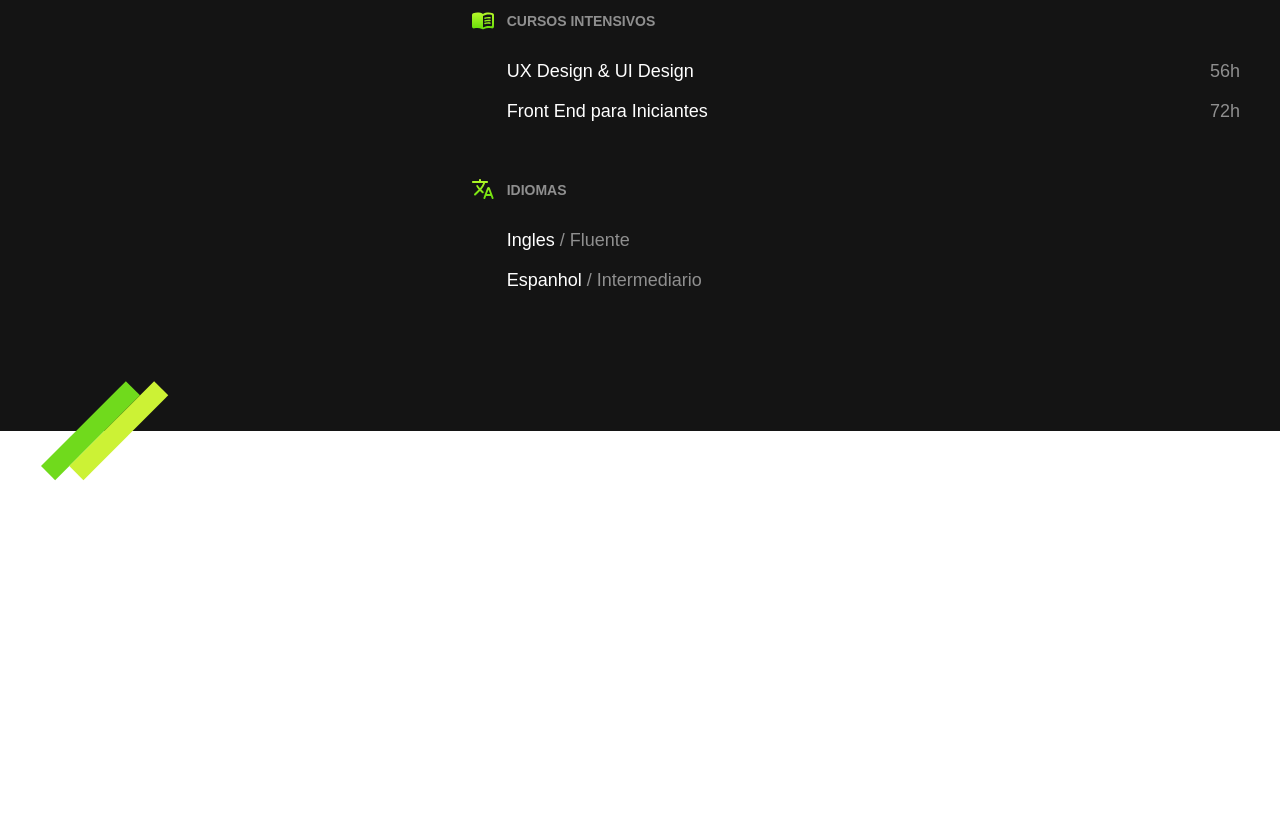
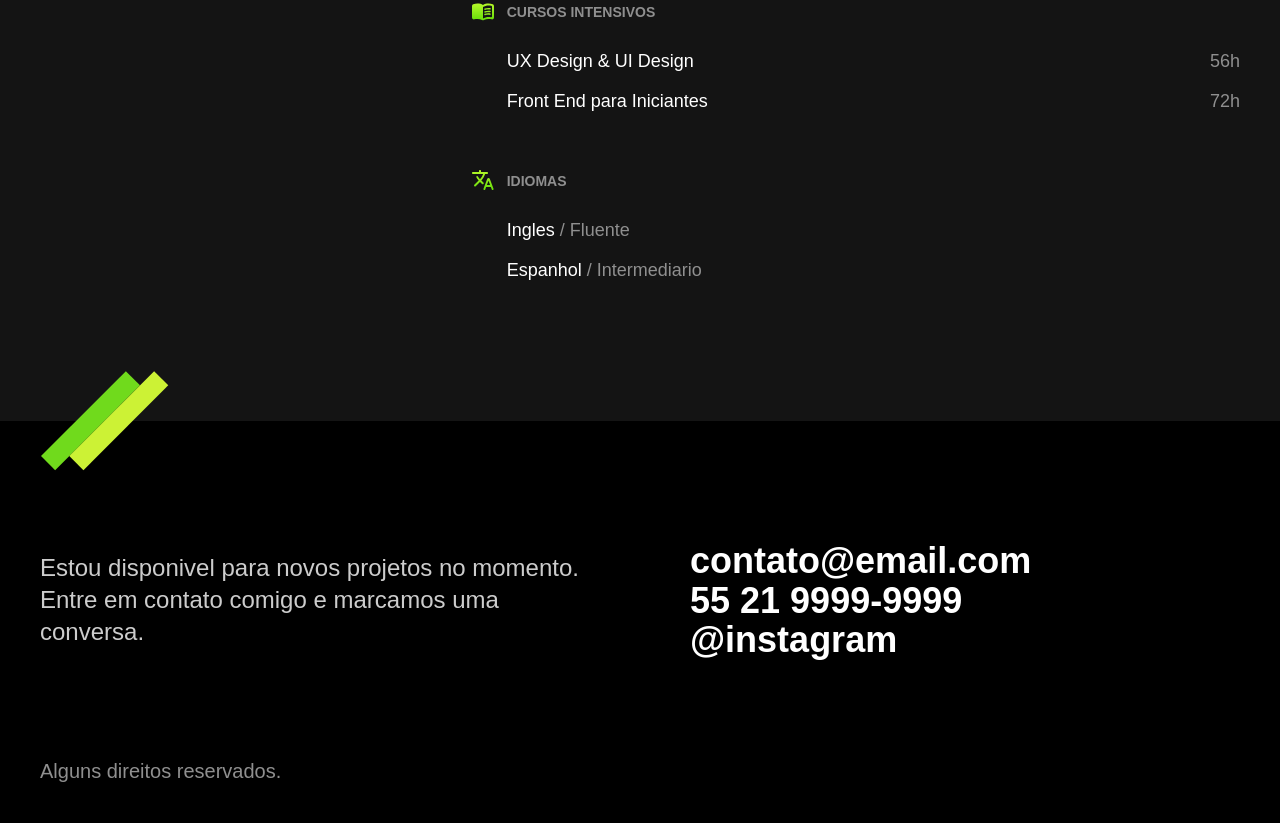
Before and after one commit to PauloAlmeida33/Projeto-Portfolio, a plain HTML site: page index.html in a window 1280 px wide. Shown: the part 1977-2800 px from the top of the page. Drawn offline with Linux system fonts and the light colour scheme.

Commit message:
finalizando a parte de footer do site

```diff
--- /dev/null
+++ b/footer.css
@@ -0,0 +1,47 @@
+.footer {
+    background: #000000;
+}
+
+.footer-container {
+    max-width: 1200px;
+    padding: 120px 20px 60px 20px;
+    margin: 0 auto;
+    display: grid;
+    grid-template-columns: 1fr 1fr;
+    gap: 100px;
+    align-items: center;
+}
+
+.footer-texto {
+    font-size: 1.5rem;
+    line-height: 1.33;
+    color: #cccccc;
+}
+
+.footer-contato li {
+    font-weight: bold;
+    font-size: 2.25rem;
+    line-height: 1.1;
+    color: #ffffff;
+}
+
+.footer-contato li a {
+    text-decoration: none;
+    color: #ffffff;
+}
+
+.footer-copy {
+    grid-column: 1 / -1;
+    font-size: 1.25rem;
+    color: #8f8f8f;
+}
+
+@media (max-width: 800px) {
+    .footer-container {
+        grid-template-columns: 1fr;
+        gap: 40px;
+    }
+    .footer-contato li {
+        font-size: 1.5rem;
+    }
+}
--- a/global.css
+++ b/global.css
@@ -2,7 +2,6 @@ body {
     font-family: 'Fira Sans', Arial, sans-serif;
     margin: 0px;
     color: #141414;
-    margin-bottom: 500px;
 }
 
 h1,
@@ -20,6 +19,7 @@ ul {
 
 img{
     max-width: 100%;
+    height: auto;
     display: block;
 }
 
--- a/index.html
+++ b/index.html
@@ -3,12 +3,13 @@
 <head>
     <meta charset="UTF-8">
     <meta name="viewport" content="width=device-width, initial-scale=1.0">
+    <meta name="description" content="Desenvolvedor Front End & UX / UI Designer">
     <link rel="stylesheet" href="/style.css">
     <title>Lobo</title>
 </head>
 <body>
     <header class="header">
-        <img src="/img/marca.svg" alt="Lobo">
+        <img src="/img/marca.svg" alt="Lobo" width="104" height="38">
         <nav>
             <ul class="header-menu">
                 <li><a href="#experiencia">Experiência</a></li>
@@ -19,7 +20,7 @@
     </header>
 
     <main class="introducao">
-        <img src="./img/perfil.jpg" alt="Lobo Cinza">
+        <img src="./img/perfil.jpg" alt="Lobo Cinza" width="360" height="520">
         <div>
             <h1><span class="detalhe">Desenvolvedor </span><br> Front End & <br> UX / UI Designer</h1>
             <p>Localizado no Rio de Janeiro</p>
@@ -121,6 +122,17 @@
         </div>
     </section>
 
+    <footer class="footer" id="contato">
+        <div class="footer-container">
+            <p class="footer-texto">Estou disponivel para novos projetos no momento. Entre em contato comigo e marcamos uma conversa.</p>
+            <ul class="footer-contato">
+                <li>contato@email.com</li>
+                <li>55 21 9999-9999</li>
+                <li><a href="">@instagram</a></li>
+            </ul>
+            <p class="footer-copy">Alguns direitos reservados.</p>
+        </div>
+    </footer>
 
 </body>
 </html>
--- a/style.css
+++ b/style.css
@@ -3,3 +3,4 @@
 @import "./introducao.css";
 @import "./experiencia.css";
 @import "./formacao.css";
+@import "./footer.css";
```
